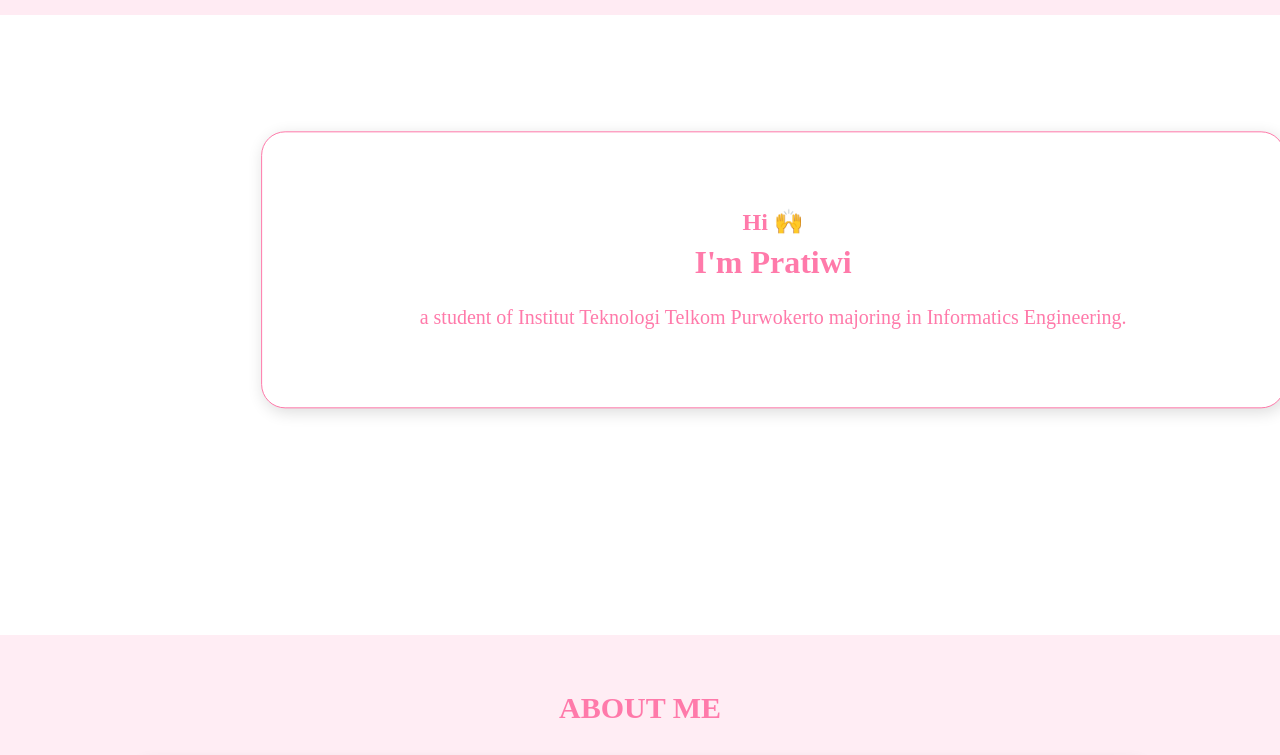
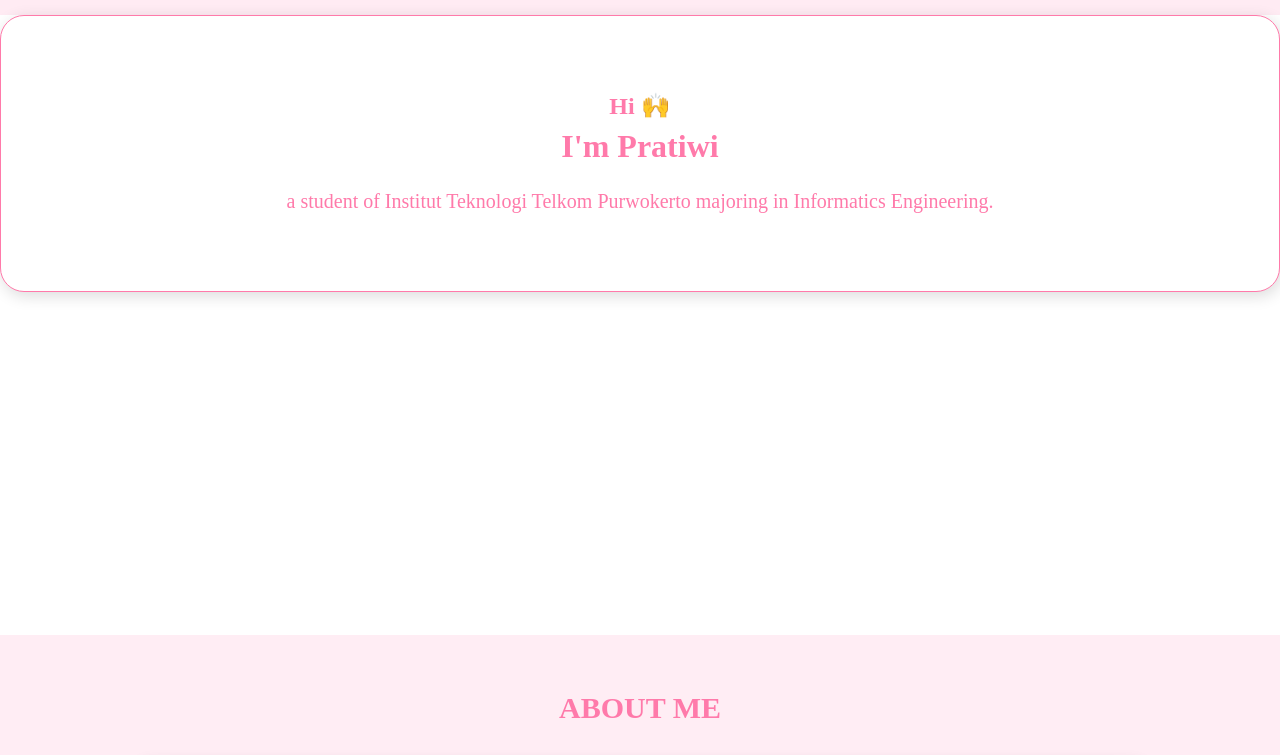
Before and after one commit to phcdm/webprofile_pratiwi, a plain HTML site: page C_Afternoon_Pratiwi Hasiany/index.html in a window 1280 px wide. Shown: the part 45-800 px from the top of the page. Drawn offline with Linux system fonts and the light colour scheme.

Commit message:
[modify] style.css

```diff
--- a/C_Afternoon_Pratiwi Hasiany/style.css
+++ b/C_Afternoon_Pratiwi Hasiany/style.css
@@ -88,13 +88,6 @@ span{
     color: #FF7AAA;
     font-size: 20px;
     line-height: 30px;
-}
-
-.home {
-    position: absolute;
-    left: 10%;
-    right: 10%;
-    transform: translate(13%, 42%);
 }
 
 .about {
```
